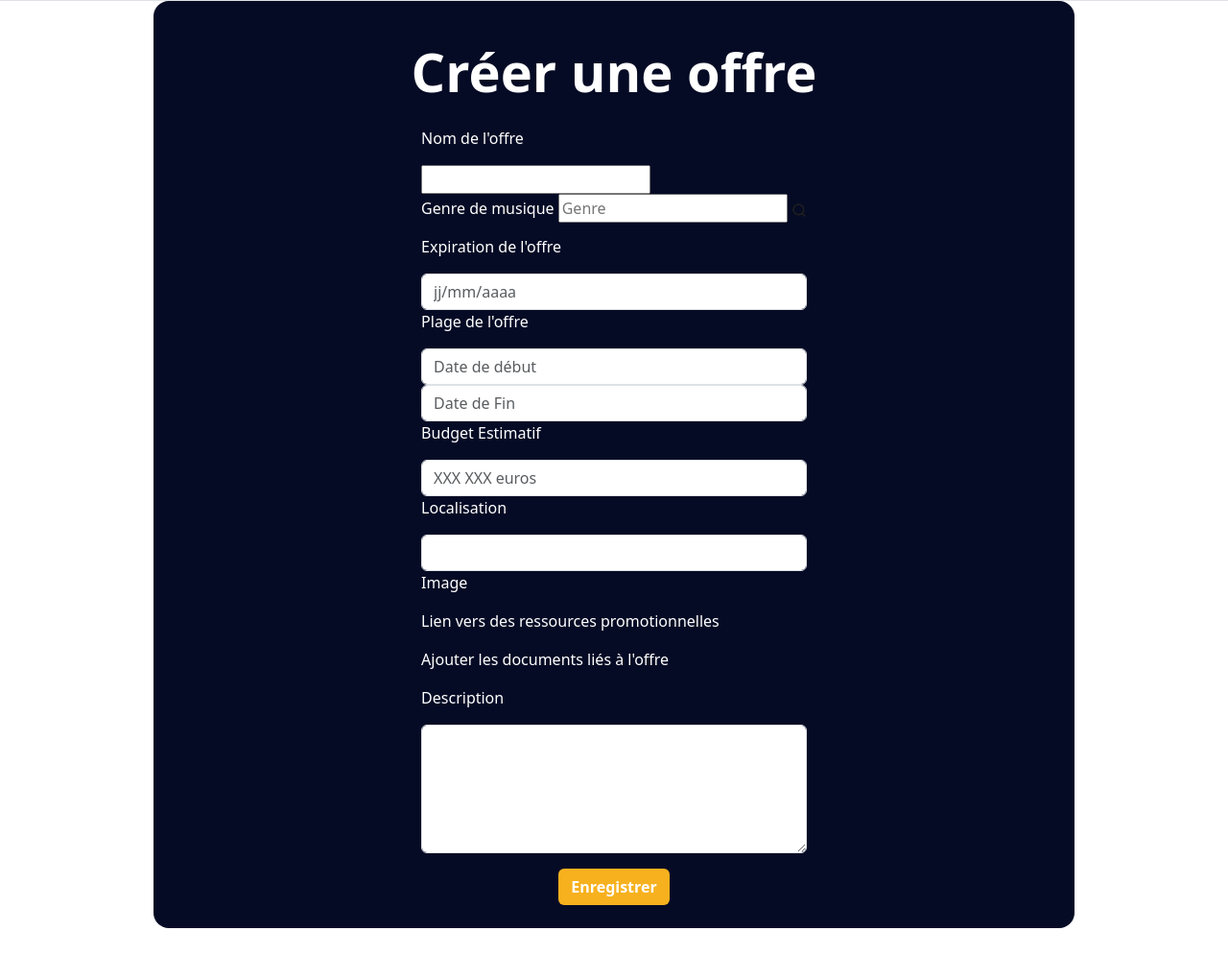
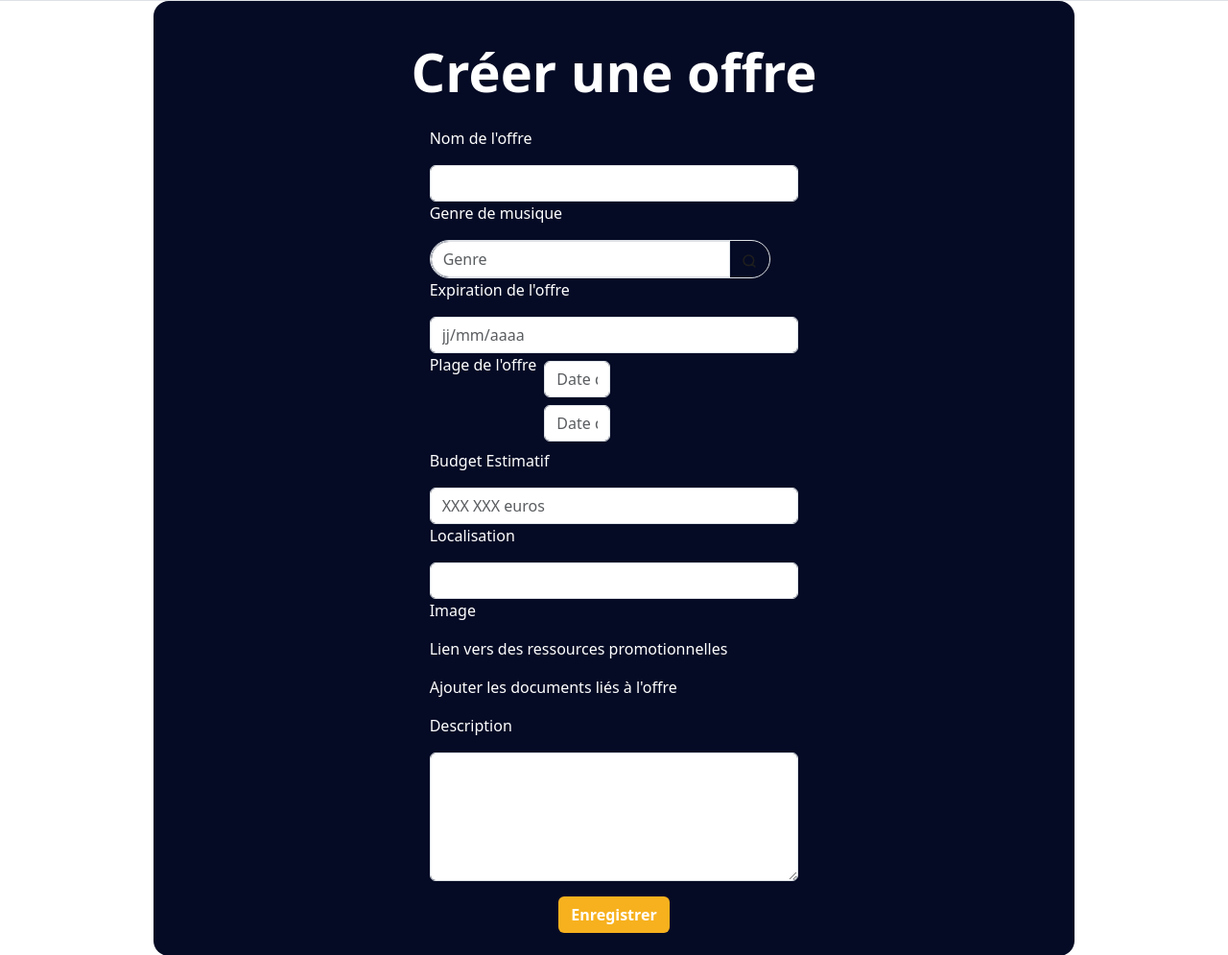
Before and after one commit to Joann45/Projet-Mutualisation, a Flask app: page /home/creation-offre in a window 1280 px wide. Shown: the part 645-1640 px from the top of the page at 96% size. Before the commit the page ends 1612 px from the top, so only its background shows below. Run offline with Flask 3, Linux system fonts and the light colour scheme; some libraries are stand-ins or nearby versions.

Commit message:
update page de creation

```diff
--- a/src/templates/creation-offre.html
+++ b/src/templates/creation-offre.html
@@ -4,51 +4,64 @@
 <div class="mx-auto w-75 d-flex flex-column align-items-center div-dark rounded-4 mb-3 p-4">
     <h1 class="mt-3 fw-bolder display-4 m-4 color_white">Créer une offre</h1>
     <form action="/creer_offre" method="post">
-        <div  class="form-group">
+        <div class="form-group">
             <label class="mb-3 mr-3 w-100 color_white" for="name">Nom de l'offre</label>
-            <input type="text" name="name" id="name">
+            <input class = "form-control rounded-2" type="text" name="name" id="name">
         </div>
-        <div  class="form-group">
+        <div>
+
             <label class="mb-3  mr-3 color_white" for="genre">Genre de musique</label>
-            <input type="search" id="genre" name="genre" placeholder="Genre"/>
-            <img src="{{ url_for('static', filename='img/search.svg') }}" alt="icone de recherche"/>
+            <div class="input-group border rounded-pill">
+
+
+                <input class="form-control rounded-pill rounded-end" type="search" id="genre" name="genre" placeholder="Genre"/>
+                <button class = "btn">
+                    <img src="{{ url_for('static', filename='img/search.svg') }}" alt="icone de recherche"/>
+                </button>
         </div>
+
         <div class="form-group">
             <label class="mb-3 color_white" for="expiration">Expiration de l'offre </label>
-            <input class ="form-control" type="text" name="name" id="expiration" placeholder="jj/mm/aaaa">
+            <input class ="form-control rounded-2" type="text" name="name" id="expiration" placeholder="jj/mm/aaaa">
         </div>
-        <div>
-            <label class=" mb-3 color_white" for="plage">Plage de l'offre</label>
-            <input class ="form-control"  type="text" name="plage_debut" id="plage_debut" placeholder="Date de début">
-            <input class ="form-control"  type="text" name="plage_fin" id="plage_fin" placeholder="Date de Fin">
+        <div class="d-flex">
+            <div class="d-flex flex-row">
+                <label class=" mb-3 color_white" for="plage">Plage de l'offre</label>
+            </div>
+            <div>
+                <input class ="form-control rounded-2 w-25 m-2"  type="text" name="plage_debut" id="plage_debut" placeholder="Date de début">
+                <input class ="form-control rounded-2 w-25 m-2"  type="text" name="plage_fin" id="plage_fin" placeholder="Date de Fin">
+            </div>
         </div>
         <div>
             <label class="mb-3 color_white" for="budget">Budget Estimatif</label>
-            <input class ="form-control"  type="text" name="budget" id="budget" placeholder="XXX XXX euros">
+            <input class ="form-control rounded-2"  type="text" name="budget" id="budget" placeholder="XXX XXX euros">
         </div>
         <div>
             <label class="mb-3 color_white" for="localisation">Localisation</label>
-            <input class ="form-control"  type="text" name="localisation" id="localisation">
+            <input class ="form-control rounded-2"  type="text" name="localisation" id="localisation">
         </div>
         <div>
             <label class="mb-3 color_white" for="choix_image">Image</label>
-            <input class ="form-control" type="file" id="choix_image" name="choix_image" accept="img/png, img/jpeg" style="display: none;">
+            <input class ="form-control rounded-2" type="file" id="choix_image" name="choix_image" accept="img/png, img/jpeg" style="display: none;">
         </div>
         <div>
             <label class="mb-3 color_white" for="choix_ressources">Lien vers des ressources promotionnelles</label>
-            <input class ="form-control" type="file" id="choix_ressources" name="choix_ressources"  accept="img/png, img/jpeg" style="display: none;" />
+            <input class ="form-control rounded-2" type="file" id="choix_ressources" name="choix_ressources"  accept="img/png, img/jpeg" style="display: none;" />
         </div>
         <div>
             <label class="mb-3 color_white" for="doc_sup"> Ajouter les documents liés à l'offre</label>
+            <input class ="form-control rounded-2" type="file" id="doc" name="choix_ressources"  accept="img/png, img/jpeg" style="display: none;" />
         </div>
         <div>
             <label class="mb-3 color_white" for="description">Description</label>
-            <textarea name="description" id="description" cols="30" rows="5" class="form-control"></textarea>
+            <textarea class="form-control" name="description" id="description" cols="30" rows="5" ></textarea>
         </div>
 
         <div class="d-flex justify-content-center mt-3">
             <input class="btn btn-base fw-bolder" type="submit" name="enregistrer" id="enregister" value="Enregistrer">
         </div>
+    </form>
 
 </div>
 {%endblock%}
```
